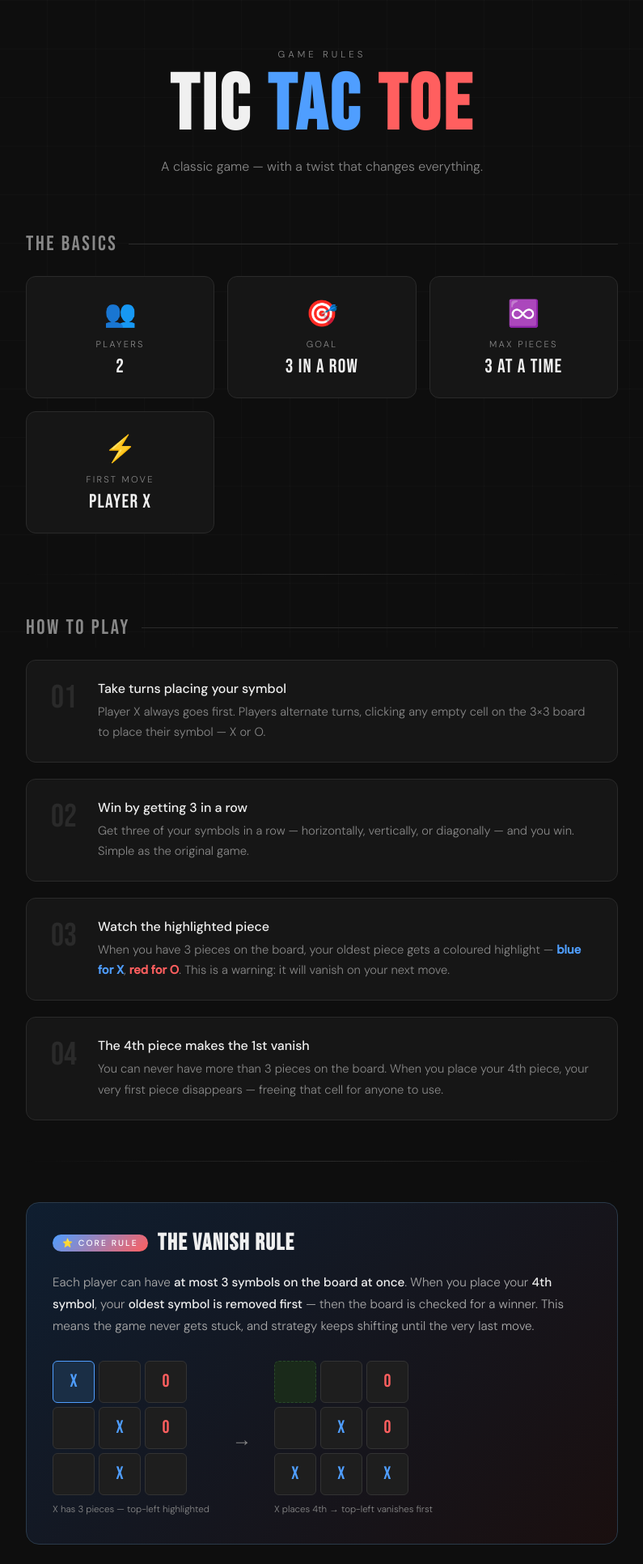
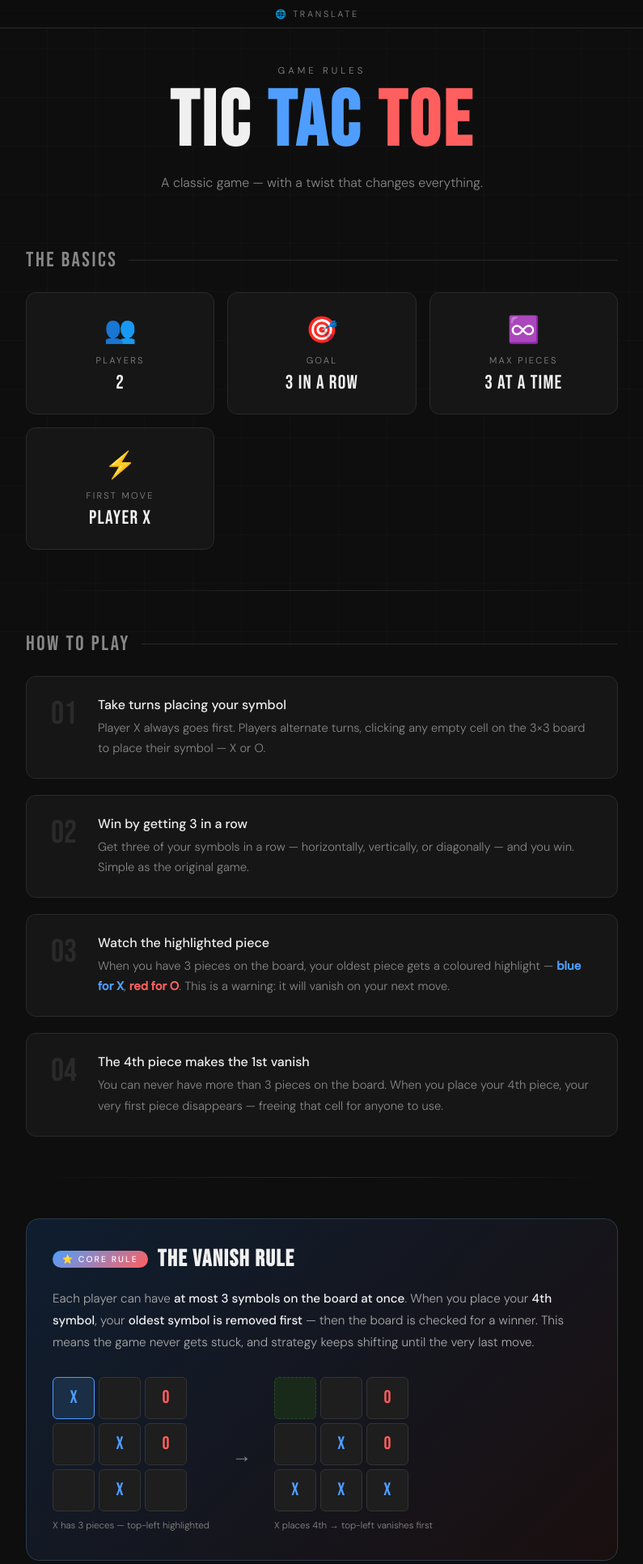
Before and after one commit to Charmeer/Tictactoe-web, a Flask app: page /rules in a window 1280 px wide. Shown: the top 1932 px of the page at 81% size, without its empty margins (242-1037 px from the left). Run offline with Flask 3, Linux system fonts and the light colour scheme.

Commit message:
add Google Translate to rules page

```diff
--- a/templates/rules.html
+++ b/templates/rules.html
@@ -5,6 +5,16 @@
     <meta name="viewport" content="width=device-width, initial-scale=1.0">
     <title>How To Play — Tic Tac Toe</title>
     <link href="https://fonts.googleapis.com/css2?family=Bebas+Neue&family=DM+Sans:wght@300;400;500&display=swap" rel="stylesheet">
+    <script type="text/javascript">
+        function googleTranslateElementInit() {
+            new google.translate.TranslateElement({
+                pageLanguage: 'en',
+                layout: google.translate.TranslateElement.InlineLayout.SIMPLE,
+                autoDisplay: false
+            }, 'google_translate_element');
+        }
+    </script>
+    <script src="//translate.google.com/translate_a/element.js?cb=googleTranslateElementInit"></script>
     <style>
         :root {
             --bg: #0e0e0e;
@@ -49,6 +59,53 @@
             position: relative;
             z-index: 1;
         }
+
+        /* Translate bar */
+        .translate-bar {
+            position: fixed;
+            top: 0; left: 0; right: 0;
+            z-index: 999;
+            display: flex;
+            align-items: center;
+            justify-content: center;
+            gap: 12px;
+            padding: 10px 20px;
+            background: rgba(14,14,14,0.85);
+            backdrop-filter: blur(12px);
+            border-bottom: 1px solid var(--border);
+        }
+
+        .translate-bar .translate-label {
+            font-size: 0.68rem;
+            letter-spacing: 0.25em;
+            text-transform: uppercase;
+            color: var(--muted);
+            white-space: nowrap;
+        }
+
+        /* Override Google Translate default styles to fit theme */
+        .goog-te-gadget-simple {
+            background: var(--surface) !important;
+            border: 1px solid var(--border) !important;
+            border-radius: 8px !important;
+            padding: 4px 10px !important;
+            font-family: 'DM Sans', sans-serif !important;
+            font-size: 0.8rem !important;
+        }
+
+        .goog-te-gadget-simple a {
+            color: var(--text) !important;
+            text-decoration: none !important;
+        }
+
+        .goog-te-gadget-simple .goog-te-menu-value span {
+            color: var(--text) !important;
+        }
+
+        .goog-te-gadget-simple img { display: none !important; }
+
+        /* Push content below the fixed bar */
+        .container { padding-top: 80px !important; }
 
         /* Header */
         .header {
@@ -365,6 +422,13 @@
     </style>
 </head>
 <body>
+
+<!-- Translate bar -->
+<div class="translate-bar">
+    <span class="translate-label">🌐 Translate</span>
+    <div id="google_translate_element"></div>
+</div>
+
 <div class="container">
 
     <!-- Header -->
```
